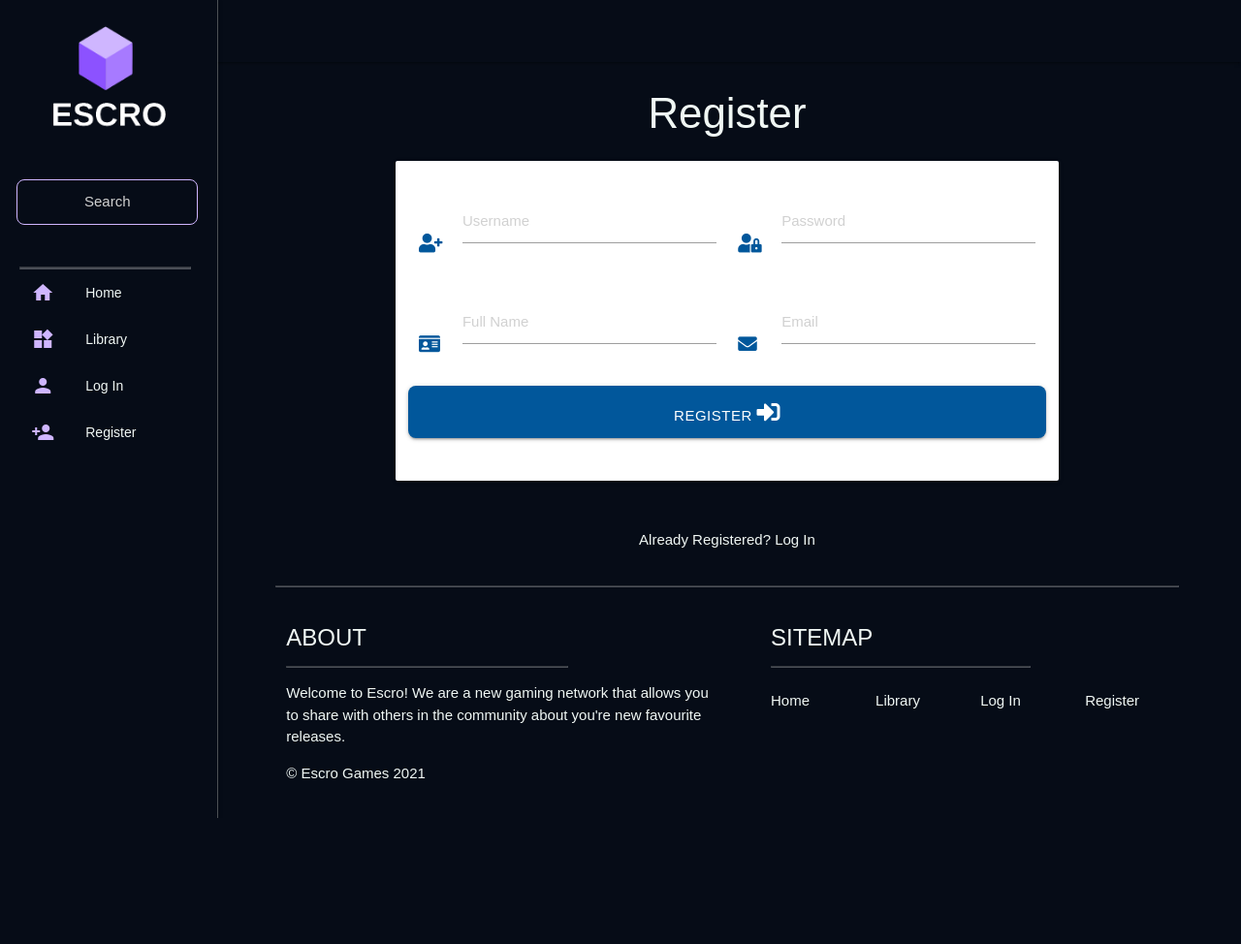
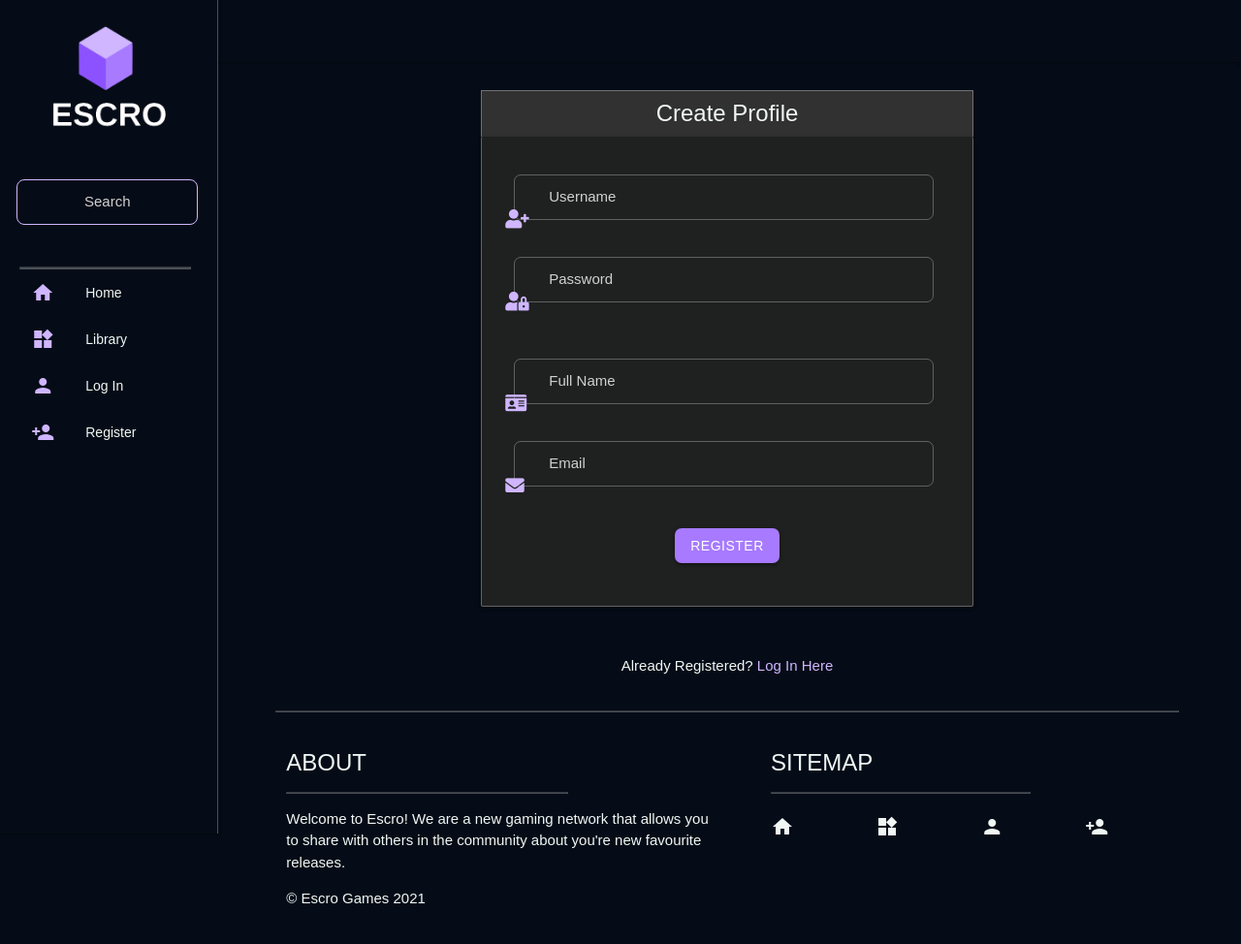
Before and after one commit to SleepyMan93/escro-games, a Flask app: page /register in a window 1280 px wide. Shown: the whole page at 97% size. Before the commit the page ends 844 px from the top, so only its background shows below. Run offline with Flask 2, Linux system fonts and the light colour scheme; some libraries are stand-ins or nearby versions.

Commit message:
Styled Login and Register Pages

```diff
--- a/app.py
+++ b/app.py
@@ -96,12 +96,10 @@ def login():
                         "profile", username=session["user"]))
             else:
                 # invalid password match
-                flash("Incorrect Username and/or Password")
                 return redirect(url_for("login"))
 
         else:
             # username doesn't exist
-            flash("Incorrect Username and/or Password")
             return redirect(url_for("login"))
 
     return render_template("login.html")
--- a/static/css/style.css
+++ b/static/css/style.css
@@ -1,3 +1,5 @@
+/* global styling */
+
 body {
   background-color: #060C17;
   color: #F0F7F4;
@@ -16,6 +18,10 @@ main, section, footer {
   main, section, footer {
     padding-left: 0;
   }
+}
+
+i {
+  color: #cfb6ff;
 }
 
 
@@ -72,6 +78,8 @@ a {
   border-bottom: none;
   border: 1px solid rgb(207 182 255);
   border-radius: 8px;
+  color: #f0f7f4;
+  text-align: center;
 }
 
 .input-field .prefix {
@@ -79,6 +87,45 @@ a {
   width: 3rem;
   font-size: 1.3rem;
   top: 2.4rem;
+}
+
+.input-field .prefix ~ input {
+  margin-top: 0rem;
+  border-radius: 7px;
+  border:  1px solid rgba(240, 247, 239, 0.3);
+  padding-left: 10px;
+  margin-left: 0.6rem;
+  width: 92%;
+}
+
+.input-field .prefix.active {
+  color: #cfb6ff;
+}
+
+.input-field>input[type]:-webkit-autofill:not(.browser-default):not([type="search"])+label {
+  transform: translateY(-25px) scale(1.1);
+}
+
+input[type=text]:not(.browser-default):focus:not([readonly])+label {
+  color: #cfb6ff;
+}
+
+#passwordField {
+  margin-top: 2rem;
+}
+
+#username {
+  border:  1px solid rgba(240, 247, 239, 0.3);
+  border-radius: 7px;
+  color: #d1d1d1;
+  padding-left: 10px
+}
+
+#password {
+  border:  1px solid rgba(240, 247, 239, 0.3);
+  border-radius: 7px;
+  color: #d1d1d1;
+  padding-left: 10px;
 }
 
 /* sidenav */
@@ -210,6 +257,13 @@ hr {
 
 .publish-form {
   background-color: #1f2020;
+  margin-top: 0px;
+  border: 0.3px solid #f0f7f454;
+  border-top: 0px
+}
+
+.publish-row {
+  margin-bottom: 0px;
 }
 
 .input-field>label {
@@ -383,13 +437,13 @@ textarea {
 
 .btn, .btn-large, .btn-small {
   font-family: maven pro,sans-serif;
-  background: #8c52ff;
-  border-radius: 8px;
+  background: #a77aff;
+  border-radius: 7px;
   color: rgb(255 255 255);
 }
 
 .btn:hover, .btn-large:hover, .btn-small:hover {
-    background-color: #a77aff;
+    background-color: #a77affdb;
 }
 
 .right-align {
@@ -407,6 +461,21 @@ textarea {
 
 #editButton:focus {
   background-color: transparent;
+}
+
+/* login page */
+
+.register-link {
+  color: #cfb6ff;
+}
+
+h3 {
+  border: 0.3px solid #f0f7f454;
+  border-bottom: 0px;
+  padding: 10px;
+  margin-bottom: 0px;
+  font-size: 1.6rem;
+  background-color: #313131;
 }
 
 .dropdown-content li.divider {
--- a/templates/base.html
+++ b/templates/base.html
@@ -92,24 +92,24 @@
                 <div class="row">
                     <!-- Checks if user is logged in / show different footer links if not -->
                     <div class="col s3">
-                        <p><a href="{{ url_for('show_games') }}">Home</a></p>
+                        <p><a href="{{ url_for('show_games') }}"><i class="material-icons">home</i></a></p>
                     </div>
                     <div class="col s3">
-                        <p><a href="{{ url_for('library') }}">Library</a></p>
+                        <p><a href="{{ url_for('library') }}"><i class="material-icons">widgets</i></a></p>
                     </div>
                     {% if session.user %}
                     <div class="col s3">
-                        <p><a href="{{ url_for('publish') }}">Create Post</a></p>
+                        <p><a href="{{ url_for('publish') }}"><i class="material-icons">mode_edit</i></a></p>
                     </div>
                     <div class="col s3">
-                        <p><a href="{{ url_for('logout') }}">Log Out</a></p>
+                        <p><a href="{{ url_for('logout') }}"><i class="material-icons">logout</i></a></p>
                     </div>
                     {% else %}
                     <div class="col s3">
-                        <p><a href="{{ url_for('login') }}">Log In</a></p>
+                        <p><a href="{{ url_for('login') }}"><i class="material-icons">person</i></a></p>
                     </div>
                     <div class="col s3">
-                        <p><a href="{{ url_for('register') }}">Register</a></p>
+                        <p><a href="{{ url_for('register') }}"><i class="material-icons">person_add</i></a></p>
                     </div>
                     {% endif %}
                 </div>
--- a/templates/register.html
+++ b/templates/register.html
@@ -1,44 +1,45 @@
 {% extends "base.html" %}
 {% block content %}
 
-    <h3 class="center-align">Register</h3>
-
     <div class="row">
-        <form class="col s12 m8 offset-m2" method="POST" action="{{ url_for('register') }}">
-            <div class="card-panel">
+        <form class="col s12 m6 offset-m3" method="POST" action="{{ url_for('register') }}">
+            <h3 class="center-align">Create Profile</h3>
+            <div class="card-panel publish-form">
                 <div class="row">
                 <!-- username -->
-                    <div class="input-field col s6">
-                        <i class="fas fa-user-plus prefix light-blue-text text-darken-4"></i>
+                    <div class="input-field col s12">
+                        <i class="fas fa-user-plus prefix"></i>
                         <input id="username" name="username" type="text" minlength="5"
-                            maxlength="15" pattern="^[a-zA-Z0-9]{5,15}$" class="validate" required>
+                            maxlength="15" pattern="^[a-zA-Z0-9]{5,15}$" required>
                         <label for="username">Username</label>
                     </div>
                 <!-- passowrd -->
-                    <div class="input-field col s6">
-                        <i class="fas fa-user-lock prefix light-blue-text text-darken-4"></i>
+                    <div class="input-field col s12">
+                        <i class="fas fa-user-lock prefix"></i>
                         <input id="password" name="password" type="password" minlength="5"
-                            maxlength="15" pattern="^[a-zA-Z0-9]{5,15}$" class="validate" required>
+                            maxlength="15" pattern="^[a-zA-Z0-9]{5,15}$" required>
                         <label for="password">Password</label>
                     </div>
                 </div>
                 <div class="row">
-                    <div class="input-field col s6">
-                        <i class="fas fa-id-card prefix light-blue-text text-darken-4"></i>
-                        <input name="name" id="name" type="text" class="validate">
+                    <div class="input-field col s12">
+                        <i class="fas fa-id-card prefix"></i>
+                        <input name="name" id="name" type="text">
                         <label for="name">Full Name</label>
                     </div>
-                    <div class="input-field col s6">
-                        <i class="fas fa-envelope prefix light-blue-text text-darken-4"></i>
-                      <input id="email" name="email" type="email" class="validate">
+                    <div class="input-field col s12">
+                        <i class="fas fa-envelope prefix"></i>
+                      <input id="email" name="email" type="email">
                       <label for="email">Email</label>
                     </div>
                 </div>
                 <!-- register -->
                 <div class="row">
-                    <button type="submit" class="col s12 btn-large light-blue darken-4 text-shadow">
-                        Register <i class="fas fa-sign-in-alt"></i>
-                    </button>
+                    <div class="col s12 center-align">
+                        <button class="btn waves-effect waves-light" type="submit" name="action">
+                            Register
+                        </button>
+                    </div>
                 </div>
             </div>
         </form>
@@ -48,7 +49,7 @@
         <div class="col s12">
             <p class="center-align">
                 Already Registered?
-                <a href="{{ url_for('login') }}">Log In</a>
+                <a class="register-link" href="{{ url_for('login') }}">Log In Here</a>
             </p>
         </div>
     </div>
```
Also changed, not shown: templates/edit_post.html (+4 -4 lines), templates/login.html (+12 -13 lines), templates/publish.html (+4 -4 lines).
